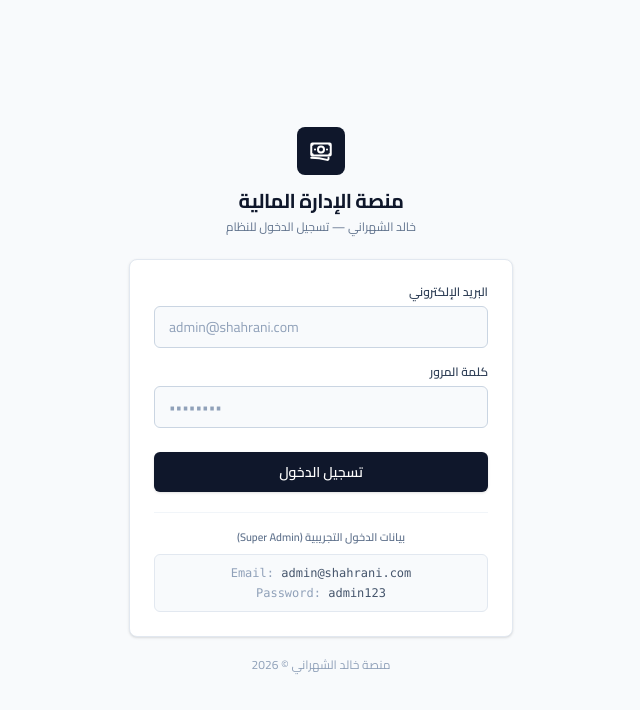
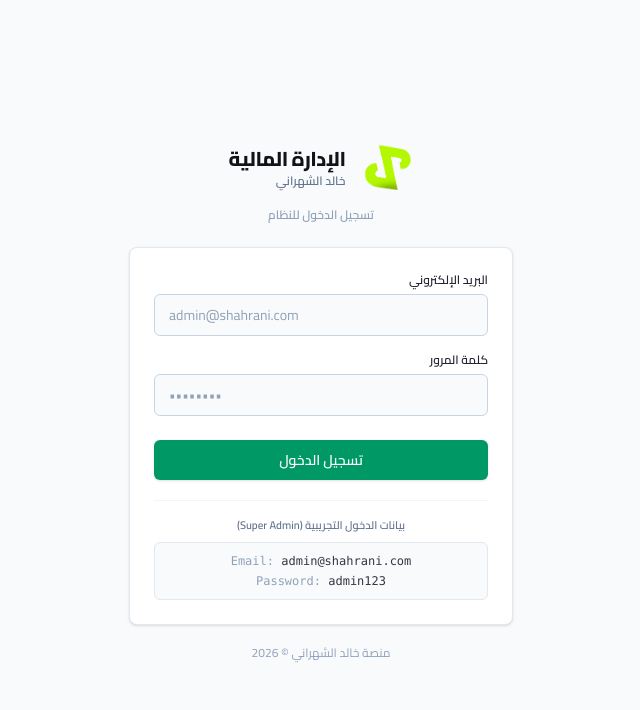
Before and after one commit to Rageh97/CRM_PERSONAL, a Next.js app: page /login in a window 1280 px wide. Shown: the top 710 px of the page, without its empty margins (319-959 px from the left). Built offline with nearby package versions, Linux system fonts and the light colour scheme.

Commit message:
feat: overhaul dark mode theme and add executive logos

```diff
--- a/src/app/dashboard/layout.tsx
+++ b/src/app/dashboard/layout.tsx
@@ -66,22 +66,33 @@ export default function DashboardLayout({ children }: { children: React.ReactNod
   return (
     <div className="flex min-h-screen">
       {/* Sidebar (Responsive Mobile Drawer & Desktop Fixed Sidebar) */}
-      <aside className={`fixed inset-y-0 start-0 z-50 w-64 bg-white dark:bg-slate-900 border-e border-slate-200 dark:border-slate-800 flex flex-col transition-transform duration-300 ${
+      <aside className={`fixed inset-y-0 start-0 z-50 w-64 bg-white dark:bg-slate-900 border-e border-slate-200 dark:border-slate-800/80 flex flex-col transition-transform duration-300 ${
         sidebarOpen ? 'translate-x-0 shadow-2xl' : 'translate-x-full lg:translate-x-0'
       }`}>
         {/* Logo */}
-        <div className="p-5 border-b border-slate-200 dark:border-slate-800 flex items-center justify-between">
-          <div className="flex items-center gap-3">
-            <div className="w-10 h-10 bg-blue-600 rounded-lg flex items-center justify-center flex-shrink-0">
-              <svg className="w-5 h-5 text-white" fill="none" viewBox="0 0 24 24" stroke="currentColor" strokeWidth={2}>
-                <path strokeLinecap="round" strokeLinejoin="round" d="M2.25 18.75a60.07 60.07 0 0115.797 2.101c.727.198 1.453-.342 1.453-1.096V18.75M3.75 4.5v.75A.75.75 0 013 6h-.75m0 0v-.375c0-.621.504-1.125 1.125-1.125H20.25M2.25 6v9m18-10.5v.75c0 .414.336.75.75.75h.75m-1.5-1.5h.375c.621 0 1.125.504 1.125 1.125v9.75c0 .621-.504 1.125-1.125 1.125h-.375m1.5-1.5H21a.75.75 0 00-.75.75v.75m0 0H3.75m0 0h-.375a1.125 1.125 0 01-1.125-1.125V15m1.5 1.5v-.75A.75.75 0 003 15h-.75M15 10.5a3 3 0 11-6 0 3 3 0 016 0zm3 0h.008v.008H18V10.5zm-12 0h.008v.008H6V10.5z" />
-              </svg>
+        <div className="p-4 border-b border-slate-200 dark:border-slate-800 flex items-center justify-between">
+          <Link href="/dashboard" className="flex items-center gap-3">
+            {/* Light Theme Logo */}
+            <img
+              src="/logo-light.PNG"
+              alt="شعار المنصة"
+              className="h-11 w-auto object-contain dark:hidden flex-shrink-0"
+            />
+            {/* Dark Theme Logo */}
+            <img
+              src="/logo-light.PNG"
+              alt="شعار المنصة"
+              className="h-11 w-auto object-contain hidden dark:block flex-shrink-0 drop-shadow-md"
+            />
+            <div className="flex flex-col min-w-0">
+              <h2 className="font-extrabold text-sm text-slate-900 dark:text-white leading-tight truncate">
+                الإدارة المالية
+              </h2>
+              <p className="text-xs font-semibold text-slate-500 dark:text-slate-400 truncate">
+                خالد الشهراني
+              </p>
             </div>
-            <div>
-              <h2 className="font-bold text-sm text-slate-900 dark:text-white">الإدارة المالية</h2>
-              <p className="text-xs text-slate-500 dark:text-slate-400">خالد الشهراني</p>
-            </div>
-          </div>
+          </Link>
 
           <button
             onClick={() => setSidebarOpen(false)}
@@ -100,13 +111,13 @@ export default function DashboardLayout({ children }: { children: React.ReactNod
                 key={item.href}
                 href={item.href}
                 onClick={() => setSidebarOpen(false)}
-                className={`flex items-center gap-3 px-3 py-2.5 rounded-md text-xs font-bold transition-colors ${
+                className={`flex items-center gap-3 px-3 py-2.5 rounded-md text-xs font-bold transition-all ${
                   isActive
-                    ? 'bg-blue-600 text-white shadow-xs'
-                    : 'text-slate-700 dark:text-slate-300 hover:bg-slate-100 dark:hover:bg-slate-800'
+                    ? 'bg-emerald-600 text-white dark:bg-emerald-600 dark:text-white shadow-md border-s-4 border-emerald-400 dark:border-amber-400'
+                    : 'text-slate-700 dark:text-slate-300 hover:bg-slate-100 dark:hover:bg-slate-800 hover:text-slate-900 dark:hover:text-white'
                 }`}
               >
-                <NavIcon name={item.icon} className={`w-4 h-4 ${isActive ? 'text-white' : 'text-slate-500 dark:text-slate-400'}`} />
+                <NavIcon name={item.icon} className={`w-4 h-4 ${isActive ? 'text-white dark:text-amber-300' : 'text-slate-500 dark:text-slate-400'}`} />
                 {item.label}
               </Link>
             );
@@ -115,27 +126,27 @@ export default function DashboardLayout({ children }: { children: React.ReactNod
 
         {/* User Section */}
         <div className="p-3 border-t border-slate-200 dark:border-slate-800">
-          <div className="flex items-center gap-3 px-3 py-2 mb-2">
-            <div className="w-8 h-8 bg-blue-100 text-blue-800 dark:bg-blue-950 dark:text-blue-300 rounded-md flex items-center justify-center font-bold text-xs flex-shrink-0">
+          <div className="flex items-center gap-3 px-3 py-2 mb-2 bg-slate-50 dark:bg-slate-800/60 rounded-lg border border-slate-100 dark:border-slate-700/60">
+            <div className="w-8 h-8 bg-emerald-100 text-emerald-800 dark:bg-emerald-900/80 dark:text-amber-300 dark:border dark:border-amber-500/30 rounded-md flex items-center justify-center font-bold text-xs flex-shrink-0">
               {session?.user?.name?.charAt(0) || 'U'}
             </div>
             <div className="min-w-0">
               <p className="text-xs font-bold text-slate-900 dark:text-white truncate">{session?.user?.name}</p>
-              <p className="text-[11px] text-slate-500 dark:text-slate-400">{ROLE_LABELS[userRole] || userRole}</p>
+              <p className="text-[11px] text-slate-500 dark:text-amber-400 font-medium">{ROLE_LABELS[userRole] || userRole}</p>
             </div>
           </div>
 
           <div className="flex items-center gap-2">
             <button
               onClick={() => setTheme(theme === 'dark' ? 'light' : 'dark')}
-              className="flex-1 flex items-center justify-center gap-2 px-3 py-2 rounded-md text-xs font-semibold text-slate-700 dark:text-slate-300 bg-slate-100 dark:bg-slate-800 hover:bg-slate-200 transition-colors"
+              className="flex-1 flex items-center justify-center gap-2 px-3 py-2 rounded-md text-xs font-semibold text-slate-700 dark:text-slate-200 bg-slate-100 dark:bg-slate-800 dark:hover:bg-slate-700 hover:bg-slate-200 transition-colors border border-transparent dark:border-slate-700/60"
             >
-              <NavIcon name={theme === 'dark' ? 'sun' : 'moon'} className="w-4 h-4" />
+              <NavIcon name={theme === 'dark' ? 'sun' : 'moon'} className="w-4 h-4 text-amber-500" />
               {theme === 'dark' ? 'نهاري' : 'ليلي'}
             </button>
             <button
               onClick={() => signOut({ callbackUrl: '/login' })}
-              className="flex-1 flex items-center justify-center gap-2 px-3 py-2 rounded-md text-xs font-bold text-red-700 dark:text-red-300 bg-red-50 dark:bg-red-950 hover:bg-red-100 transition-colors"
+              className="flex-1 flex items-center justify-center gap-2 px-3 py-2 rounded-md text-xs font-bold text-red-700 dark:text-red-300 bg-red-50 dark:bg-red-950/80 hover:bg-red-100 transition-colors border border-transparent dark:border-red-900/40"
             >
               <NavIcon name="logout" className="w-4 h-4" />
               خروج
@@ -152,16 +163,31 @@ export default function DashboardLayout({ children }: { children: React.ReactNod
       {/* Main Content */}
       <main className="flex-1 lg:ps-64 pb-20 lg:pb-0 w-full max-w-full min-w-0 overflow-x-hidden">
         {/* Mobile Header */}
-        <header className="lg:hidden sticky top-0 z-30 bg-white/90 dark:bg-slate-900/90 backdrop-blur-md border-b border-slate-200 dark:border-slate-800 px-4 py-3">
+        <header className="lg:hidden sticky top-0 z-30 bg-white/90 dark:bg-slate-900/90 backdrop-blur-md border-b border-slate-200 dark:border-slate-800 px-4 py-2.5">
           <div className="flex items-center justify-between">
-            <div className="flex items-center gap-3">
+            <div className="flex items-center gap-2.5">
               <button
                 onClick={() => setSidebarOpen(true)}
                 className="p-1.5 text-slate-700 dark:text-slate-200 hover:bg-slate-100 dark:hover:bg-slate-800 rounded-md"
               >
                 <NavIcon name="menu" className="w-5 h-5" />
               </button>
-              <h1 className="font-bold text-xs text-slate-900 dark:text-white">الإدارة المالية</h1>
+              <Link href="/dashboard" className="flex items-center gap-2">
+                <img
+                  src="/logo-light.PNG"
+                  alt="شعار المنصة"
+                  className="h-8 w-auto object-contain dark:hidden flex-shrink-0"
+                />
+                <img
+                  src="/logo-night.PNG"
+                  alt="شعار المنصة"
+                  className="h-8 w-auto object-contain hidden dark:block flex-shrink-0 drop-shadow-sm"
+                />
+                <div className="flex flex-col min-w-0">
+                  <span className="font-extrabold text-xs text-slate-900 dark:text-white leading-tight">الإدارة المالية</span>
+                  <span className="text-[10px] font-semibold text-slate-500 dark:text-slate-400">خالد الشهراني</span>
+                </div>
+              </Link>
             </div>
             <div className="flex items-center gap-2">
               <button
@@ -200,7 +226,7 @@ export default function DashboardLayout({ children }: { children: React.ReactNod
                   type="button"
                   onClick={() => setSidebarOpen(!sidebarOpen)}
                   className={`flex flex-col items-center gap-0.5 py-1.5 px-3 rounded-md transition-colors ${
-                    sidebarOpen ? 'text-blue-600 font-bold' : 'text-slate-500 dark:text-slate-400'
+                    sidebarOpen ? 'text-emerald-600 dark:text-emerald-400 font-bold' : 'text-slate-500 dark:text-slate-400'
                   }`}
                 >
                   <NavIcon name={item.icon} className="w-5 h-5" />
@@ -217,18 +243,18 @@ export default function DashboardLayout({ children }: { children: React.ReactNod
                   isAddButton
                     ? 'relative -mt-4'
                     : isActive
-                    ? 'text-blue-600 font-bold'
+                    ? 'text-emerald-600 dark:text-emerald-400 font-bold'
                     : 'text-slate-500 dark:text-slate-400'
                 }`}
               >
                 {isAddButton ? (
-                  <div className="w-11 h-11 bg-blue-600 rounded-full flex items-center justify-center shadow-md text-white">
+                  <div className="w-11 h-11 bg-emerald-600 rounded-full flex items-center justify-center shadow-md text-white">
                     <NavIcon name={item.icon} className="w-5 h-5" />
                   </div>
                 ) : (
                   <NavIcon name={item.icon} className="w-5 h-5" />
                 )}
-                <span className={`text-[10px] font-bold ${isAddButton ? 'text-blue-600 mt-0.5' : ''}`}>
+                <span className={`text-[10px] font-bold ${isAddButton ? 'text-emerald-600 dark:text-emerald-400 mt-0.5' : ''}`}>
                   {item.label}
                 </span>
               </Link>
--- a/src/app/globals.css
+++ b/src/app/globals.css
@@ -3,6 +3,7 @@
 
 /* ═══════════════════════════════════════════════════
    منصة خالد الشهراني — Corporate SaaS Design System (Cairo Font)
+   Executive Dark Emerald & Gold System
    ═══════════════════════════════════════════════════ */
 
 /* Configure Tailwind v4 to use class-based dark mode ONLY when .dark class is on <html> */
@@ -25,44 +26,79 @@
   --clr-expense-bg: #fef2f2;
   --clr-return-bg: #fffbeb;
   --clr-salary-bg: #faf5ff;
+
+  --brand-primary: #059669;
+  --brand-gold: #d97706;
 }
 
 .dark {
-  --bg-primary: #090d16;
-  --bg-surface: #0f172a;
-  --bg-surface-secondary: #1e293b;
-  --bg-surface-hover: #334155;
+  /* Rich Deep Obsidian Black Backgrounds for High Contrast Emerald & Gold Highlights */
+  --bg-primary: #090a0f; /* Deep Obsidian Black Canvas */
+  --bg-surface: #121318; /* Sleek Charcoal Card Surface */
+  --bg-surface-secondary: #181920; /* Elevated Table/Input Surface */
+  --bg-surface-hover: #22242e; /* Interactive Hover Highlight */
 
-  --border-main: #1e293b;
-  --border-light: #0f172a;
+  --border-main: #232530; /* Clean Charcoal Border */
+  --border-light: #181920;
 
-  --txt-primary: #f8fafc;
-  --txt-secondary: #94a3b8;
-  --txt-muted: #64748b;
+  --txt-primary: #f8fafc; /* Crisp Pure White Text */
+  --txt-secondary: #94a3b8; /* Soft Slate Subtext */
+  --txt-muted: #64748b; /* Subtle Text */
 
-  --clr-revenue-bg: #064e3b;
-  --clr-expense-bg: #7f1d1d;
-  --clr-return-bg: #78350f;
-  --clr-salary-bg: #4c1d95;
+  --clr-revenue-bg: rgba(16, 185, 129, 0.15);
+  --clr-expense-bg: rgba(239, 68, 68, 0.15);
+  --clr-return-bg: rgba(245, 158, 11, 0.15);
+  --clr-salary-bg: rgba(139, 92, 246, 0.15);
+
+  --brand-primary: #10b981;
+  --brand-gold: #fbbf24;
 }
 
 @theme {
-  --color-primary: #2563eb;
-  --color-primary-light: #60a5fa;
-  --color-primary-dark: #1d4ed8;
-  --color-primary-50: #eff6ff;
-  --color-primary-100: #dbeafe;
-  --color-primary-900: #1e3a8a;
+  /* Executive Brand Colors: Refined Emerald & Gold Accent */
+  --color-primary: var(--brand-primary);
+  --color-primary-light: #10b981;
+  --color-primary-dark: #047857;
+  --color-primary-50: #ecfdf5;
+  --color-primary-100: #d1fae5;
+  --color-primary-900: #064e3b;
 
-  --color-success: #16a34a;
-  --color-success-light: #4ade80;
+  --color-gold: var(--brand-gold);
+  --color-gold-light: #fbbf24;
+  --color-gold-dark: #b45309;
+  --color-gold-50: #fffbeb;
+  --color-gold-100: #fef3c7;
+  --color-gold-900: #78350f;
+
+  /* Remap Blue utilities to Emerald for complete Light & Dark theme unification */
+  --color-blue-50: #ecfdf5;
+  --color-blue-100: #d1fae5;
+  --color-blue-200: #a7f3d0;
+  --color-blue-300: #6ee7b7;
+  --color-blue-400: #34d399;
+  --color-blue-500: #10b981;
+  --color-blue-600: #059669;
+  --color-blue-700: #047857;
+  --color-blue-800: #065f46;
+  --color-blue-900: #064e3b;
+  --color-blue-950: #022c22;
+
+  /* Remap Slate colors in dark mode to sleek Obsidian Charcoal */
+  --color-slate-950: #090a0f;
+  --color-slate-900: #121318;
+  --color-slate-800: #181920;
+  --color-slate-700: #232530;
+  --color-slate-600: #333644;
+
+  --color-success: #10b981;
+  --color-success-light: #34d399;
   --color-success-bg: var(--clr-revenue-bg);
-  --color-danger: #dc2626;
+  --color-danger: #ef4444;
   --color-danger-light: #f87171;
   --color-danger-bg: var(--clr-expense-bg);
-  --color-warning: #d97706;
+  --color-warning: #f59e0b;
   --color-warning-bg: var(--clr-return-bg);
-  --color-info: #2563eb;
+  --color-info: #10b981;
 
   --color-surface: var(--bg-surface);
   --color-surface-secondary: var(--bg-surface-secondary);
@@ -73,13 +109,13 @@
   --color-text-secondary: var(--txt-secondary);
   --color-text-muted: var(--txt-muted);
 
-  --color-revenue: #16a34a;
+  --color-revenue: #10b981;
   --color-revenue-bg: var(--clr-revenue-bg);
-  --color-expense: #dc2626;
+  --color-expense: #ef4444;
   --color-expense-bg: var(--clr-expense-bg);
-  --color-return: #d97706;
+  --color-return: #f59e0b;
   --color-return-bg: var(--clr-return-bg);
-  --color-salary: #7c3aed;
+  --color-salary: #8b5cf6;
   --color-salary-bg: var(--clr-salary-bg);
 
   --font-sans: 'Cairo', system-ui, -apple-system, BlinkMacSystemFont, "Segoe UI", Roboto, sans-serif;
@@ -102,6 +138,40 @@ body {
   font-family: 'Cairo', system-ui, -apple-system, BlinkMacSystemFont, "Segoe UI", Roboto, sans-serif;
   margin: 0;
   padding: 0;
+  transition: background-color 0.25s ease, color 0.25s ease;
+}
+
+/* Executive glass & glow card styles for dark mode */
+.dark .shadow-card, .dark .shadow-lg, .dark .shadow-xl {
+  box-shadow: 0 10px 30px -5px rgba(0, 0, 0, 0.75), 0 0 1px 1px rgba(255, 255, 255, 0.05) !important;
+}
+
+.dark .border-slate-200, .dark .border-slate-300 {
+  border-color: #232530 !important;
+}
+
+.dark .bg-blue-600 {
+  background-color: #10b981 !important;
+}
+
+.dark .bg-blue-600:hover {
+  background-color: #059669 !important;
+}
+
+.dark .text-blue-600, .dark .text-blue-500 {
+  color: #34d399 !important;
+}
+
+.dark .bg-blue-50 {
+  background-color: rgba(16, 185, 129, 0.12) !important;
+}
+
+.dark .bg-blue-100 {
+  background-color: rgba(16, 185, 129, 0.2) !important;
+}
+
+.dark .text-blue-800, .dark .text-blue-700 {
+  color: #6ee7b7 !important;
 }
 
 /* Clean corporate border radius */
@@ -111,5 +181,5 @@ body {
 
 /* Subtle flat card shadows */
 .shadow-card, .shadow-lg, .shadow-xl, .shadow-2xl {
-  box-shadow: 0 1px 3px 0 rgb(0 0 0 / 0.05), 0 1px 2px -1px rgb(0 0 0 / 0.05) !important;
+  box-shadow: 0 1px 3px 0 rgb(0 0 0 / 0.05), 0 1px 2px -1px rgb(0 0 0 / 0.05);
 }
--- a/src/app/login/page.tsx
+++ b/src/app/login/page.tsx
@@ -42,16 +42,28 @@ export default function LoginPage() {
 
         {/* Header */}
         <div className="text-center mb-6">
-          <div className="w-12 h-12 bg-slate-900 dark:bg-slate-100 rounded-lg mx-auto mb-3 flex items-center justify-center">
-            <svg className="w-6 h-6 text-white dark:text-slate-900" fill="none" viewBox="0 0 24 24" stroke="currentColor" strokeWidth={2}>
-              <path strokeLinecap="round" strokeLinejoin="round" d="M2.25 18.75a60.07 60.07 0 0115.797 2.101c.727.198 1.453-.342 1.453-1.096V18.75M3.75 4.5v.75A.75.75 0 013 6h-.75m0 0v-.375c0-.621.504-1.125 1.125-1.125H20.25M2.25 6v9m18-10.5v.75c0 .414.336.75.75.75h.75m-1.5-1.5h.375c.621 0 1.125.504 1.125 1.125v9.75c0 .621-.504 1.125-1.125 1.125h-.375m1.5-1.5H21a.75.75 0 00-.75.75v.75m0 0H3.75m0 0h-.375a1.125 1.125 0 01-1.125-1.125V15m1.5 1.5v-.75A.75.75 0 003 15h-.75M15 10.5a3 3 0 11-6 0 3 3 0 016 0zm3 0h.008v.008H18V10.5zm-12 0h.008v.008H6V10.5z" />
-            </svg>
+          <div className="flex items-center justify-center gap-3 mb-3">
+            <img
+              src="/logo-light.PNG"
+              alt="شعار المنصة"
+              className="h-14 w-auto object-contain dark:hidden flex-shrink-0"
+            />
+            <img
+              src="/logo-night.PNG"
+              alt="شعار المنصة"
+              className="h-14 w-auto object-contain hidden dark:block flex-shrink-0 drop-shadow-md"
+            />
+            <div className="text-right">
+              <h1 className="text-lg sm:text-xl font-extrabold text-slate-900 dark:text-white tracking-tight">
+                الإدارة المالية
+              </h1>
+              <p className="text-xs font-semibold text-slate-500 dark:text-slate-400">
+                خالد الشهراني
+              </p>
+            </div>
           </div>
-          <h1 className="text-xl font-bold text-slate-900 dark:text-white tracking-tight">
-            منصة الإدارة المالية
-          </h1>
-          <p className="text-slate-500 dark:text-slate-400 text-xs mt-1">
-            خالد الشهراني — تسجيل الدخول للنظام
+          <p className="text-slate-400 dark:text-slate-500 text-xs font-semibold">
+            تسجيل الدخول للنظام
           </p>
         </div>
 
@@ -79,7 +91,7 @@ export default function LoginPage() {
                 placeholder="admin@shahrani.com"
                 required
                 dir="ltr"
-                className="w-full px-3.5 py-2.5 bg-slate-50 dark:bg-slate-950 border border-slate-300 dark:border-slate-700 rounded-md text-slate-900 dark:text-white text-sm placeholder:text-slate-400 text-left focus:outline-none focus:border-slate-900 dark:focus:border-slate-400 focus:ring-1 focus:ring-slate-900 dark:focus:ring-slate-400 transition-colors"
+                className="w-full px-3.5 py-2.5 bg-slate-50 dark:bg-slate-950 border border-slate-300 dark:border-slate-700 rounded-md text-slate-900 dark:text-white text-sm placeholder:text-slate-400 text-left focus:outline-none focus:border-emerald-600 dark:focus:border-emerald-500 focus:ring-1 focus:ring-emerald-600 dark:focus:ring-emerald-500 transition-colors"
               />
             </div>
 
@@ -96,7 +108,7 @@ export default function LoginPage() {
                 placeholder="••••••••"
                 required
                 dir="ltr"
-                className="w-full px-3.5 py-2.5 bg-slate-50 dark:bg-slate-950 border border-slate-300 dark:border-slate-700 rounded-md text-slate-900 dark:text-white text-sm placeholder:text-slate-400 text-left focus:outline-none focus:border-slate-900 dark:focus:border-slate-400 focus:ring-1 focus:ring-slate-900 dark:focus:ring-slate-400 transition-colors"
+                className="w-full px-3.5 py-2.5 bg-slate-50 dark:bg-slate-950 border border-slate-300 dark:border-slate-700 rounded-md text-slate-900 dark:text-white text-sm placeholder:text-slate-400 text-left focus:outline-none focus:border-emerald-600 dark:focus:border-emerald-500 focus:ring-1 focus:ring-emerald-600 dark:focus:ring-emerald-500 transition-colors"
               />
             </div>
 
@@ -104,7 +116,7 @@ export default function LoginPage() {
             <button
               type="submit"
               disabled={loading}
-              className="w-full py-2.5 px-4 bg-slate-900 hover:bg-slate-800 dark:bg-slate-100 dark:hover:bg-white text-white dark:text-slate-900 text-sm font-semibold rounded-md shadow-sm transition-colors disabled:opacity-50 disabled:cursor-not-allowed mt-2"
+              className="w-full py-2.5 px-4 bg-emerald-600 hover:bg-emerald-700 text-white text-sm font-semibold rounded-md shadow-sm transition-colors disabled:opacity-50 disabled:cursor-not-allowed mt-2"
             >
               {loading ? 'جاري تسجيل الدخول...' : 'تسجيل الدخول'}
             </button>
--- a/src/components/ui/ConfirmModal.tsx
+++ b/src/components/ui/ConfirmModal.tsx
@@ -35,8 +35,8 @@ export function ConfirmModal({
       badge: 'bg-amber-50 text-amber-700 border-amber-200 dark:bg-amber-950 dark:text-amber-300',
     },
     info: {
-      button: 'bg-blue-600 hover:bg-blue-700 text-white',
-      badge: 'bg-blue-50 text-blue-700 border-blue-200 dark:bg-blue-950 dark:text-blue-300',
+      button: 'bg-emerald-600 hover:bg-emerald-700 text-white',
+      badge: 'bg-emerald-50 text-emerald-700 border-emerald-200 dark:bg-emerald-950 dark:text-emerald-300',
     },
   };
 
```
Also changed, not shown: src/features/dashboard/Chart.tsx (+11 -11 lines), src/features/employees/components.tsx (+6 -6 lines), src/features/invoices/InvoiceForm.tsx (+7 -7 lines), src/features/invoices/InvoiceList.tsx (+14 -12 lines), src/features/invoices/actions.ts (+4 -4 lines), public/logo-light.PNG (added), public/logo-night.PNG (added).
